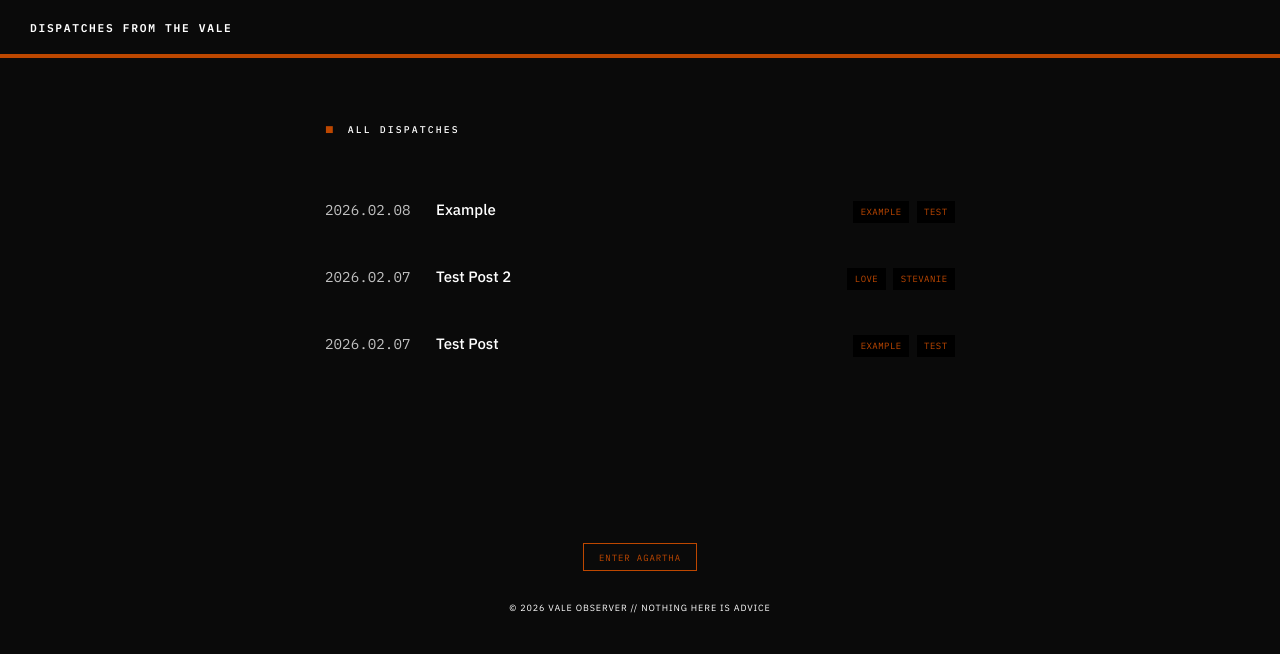
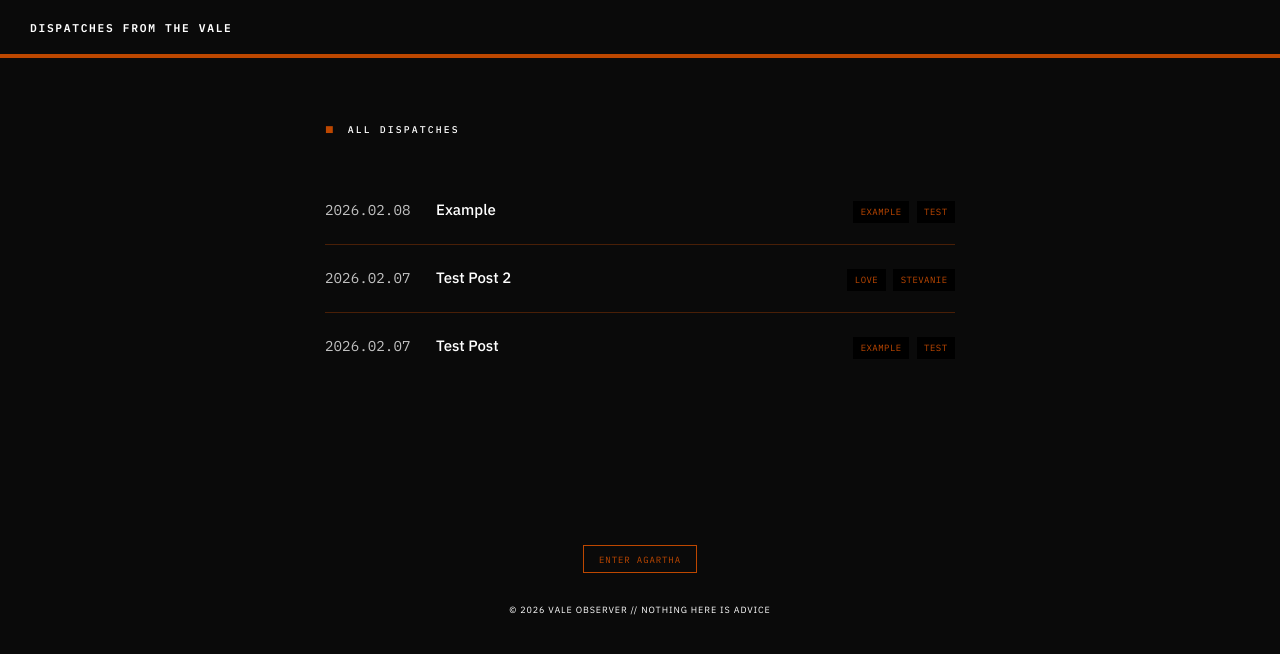
Before and after one commit to valeobserver/dispatches-from-the-vale, a Jekyll site: the page built from archive.html, in a window 1280 px wide. Shown: the top 654 px of the page. Built offline with Jekyll 4.4.1, drawn with Linux system fonts in a browser that asks for light colours.

Commit message:
fixed border

```diff
--- a/archive.html
+++ b/archive.html
@@ -29,7 +29,7 @@ permalink: /archive/
     align-items: baseline;
     gap: 1.4rem;
     padding: 1.4rem 0;
-    border-bottom: 1px solid rgba(var(--accent), 0.35);
+    border-bottom: 1px solid rgba(189, 71, 0, 0.35);  /* #BD4700 at 35% opacity */
   }
 
   .archive-row:last-child {
```
